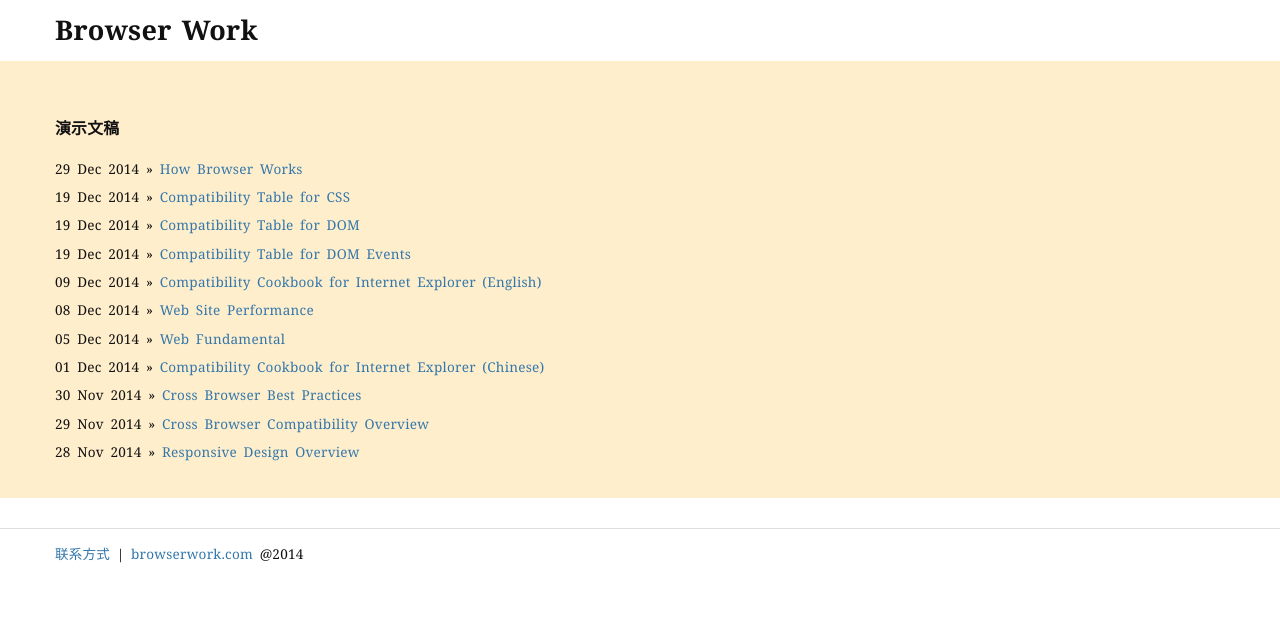
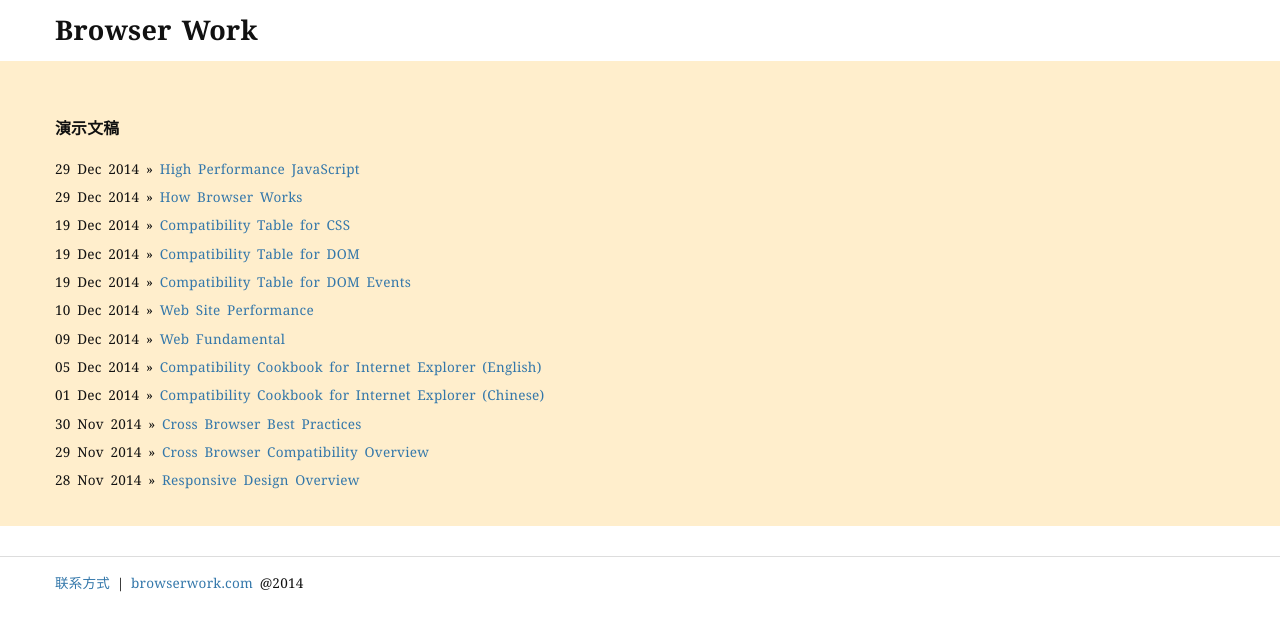
Before and after one commit to aaronz/aaronz.github.com, a Jekyll site: the page built from slides.html, in a window 1280 px wide. Shown: the top 631 px of the page. Built offline with Jekyll 4.4.1, drawn with Linux system fonts in a browser that asks for light colours; Markdown is read by kramdown in place of the engine named in the settings.

Commit message:
update slides index to include high performance javascript

```diff
--- a/slides.html
+++ b/slides.html
@@ -2,23 +2,37 @@
 layout: default
 title: Slides
 ---
+
 <div class="section">
     <div class="wrapper">
         <div id="home">
-          <h3 class="text-muted">演示文稿</h3>
-          <ul class="posts">
-          <li><span>29 Dec 2014</span> &raquo; <a href="slides/how-browser-works.html">How Browser Works</a></li>
-          <li><span>19 Dec 2014</span> &raquo; <a href="slides/compat-css.html">Compatibility Table for CSS</a></li>
-          <li><span>19 Dec 2014</span> &raquo; <a href="slides/compat-dom.html">Compatibility Table for DOM</a></li>
-          <li><span>19 Dec 2014</span> &raquo; <a href="slides/compat-dom-events.html">Compatibility Table for DOM Events</a></li>
-            <li><span>09 Dec 2014</span> &raquo; <a href="slides/compatibility-cookbook.html">Compatibility Cookbook for Internet Explorer (English)</a></li>
-          	<li><span>08 Dec 2014</span> &raquo; <a href="slides/web-site-performance.html">Web Site Performance</a></li>
-            <li><span>05 Dec 2014</span> &raquo; <a href="slides/web-fundamental.html">Web Fundamental</a></li>
-            <li><span>01 Dec 2014</span> &raquo; <a href="slides/compatibility-cookbook-cn.html">Compatibility Cookbook for Internet Explorer (Chinese)</a></li>
-            <li><span>30 Nov 2014</span> &raquo; <a href="slides/cross-browser-best-practices.html">Cross Browser Best Practices</a></li>
-            <li><span>29 Nov 2014</span> &raquo; <a href="slides/cross-browser-compatibility.html">Cross Browser Compatibility Overview</a></li>
-            <li><span>28 Nov 2014</span> &raquo; <a href="slides/responsive-design">Responsive Design Overview</a></li>
-          </ul>
+            <h3 class="text-muted">演示文稿</h3>
+            <ul class="posts">
+                <li><span>29 Dec 2014</span> &raquo; <a href="slides/high-performance-javascript.html">High Performance JavaScript</a>
+                </li>
+                <li><span>29 Dec 2014</span> &raquo; <a href="slides/how-browser-works.html">How Browser Works</a>
+                </li>
+                <li><span>19 Dec 2014</span> &raquo; <a href="slides/compat-css.html">Compatibility Table for CSS</a>
+                </li>
+                <li><span>19 Dec 2014</span> &raquo; <a href="slides/compat-dom.html">Compatibility Table for DOM</a>
+                </li>
+                <li><span>19 Dec 2014</span> &raquo; <a href="slides/compat-dom-events.html">Compatibility Table for DOM Events</a>
+                </li>
+                <li><span>10 Dec 2014</span> &raquo; <a href="slides/web-site-performance.html">Web Site Performance</a>
+                </li>
+                <li><span>09 Dec 2014</span> &raquo; <a href="slides/web-fundamental.html">Web Fundamental</a>
+                </li>
+                <li><span>05 Dec 2014</span> &raquo; <a href="slides/compatibility-cookbook.html">Compatibility Cookbook for Internet Explorer (English)</a>
+                </li>
+                <li><span>01 Dec 2014</span> &raquo; <a href="slides/compatibility-cookbook-cn.html">Compatibility Cookbook for Internet Explorer (Chinese)</a>
+                </li>
+                <li><span>30 Nov 2014</span> &raquo; <a href="slides/cross-browser-best-practices.html">Cross Browser Best Practices</a>
+                </li>
+                <li><span>29 Nov 2014</span> &raquo; <a href="slides/cross-browser-compatibility.html">Cross Browser Compatibility Overview</a>
+                </li>
+                <li><span>28 Nov 2014</span> &raquo; <a href="slides/responsive-design">Responsive Design Overview</a>
+                </li>
+            </ul>
         </div>
     </div>
 </div>
```
Also changed, not shown: slides/high-performance-javascript.html (+101 -0 lines), slides/images/reference-copy.png (added), slides/images/reference-value-type-memory.png (added), slides/images/stack-copy.png (added).
